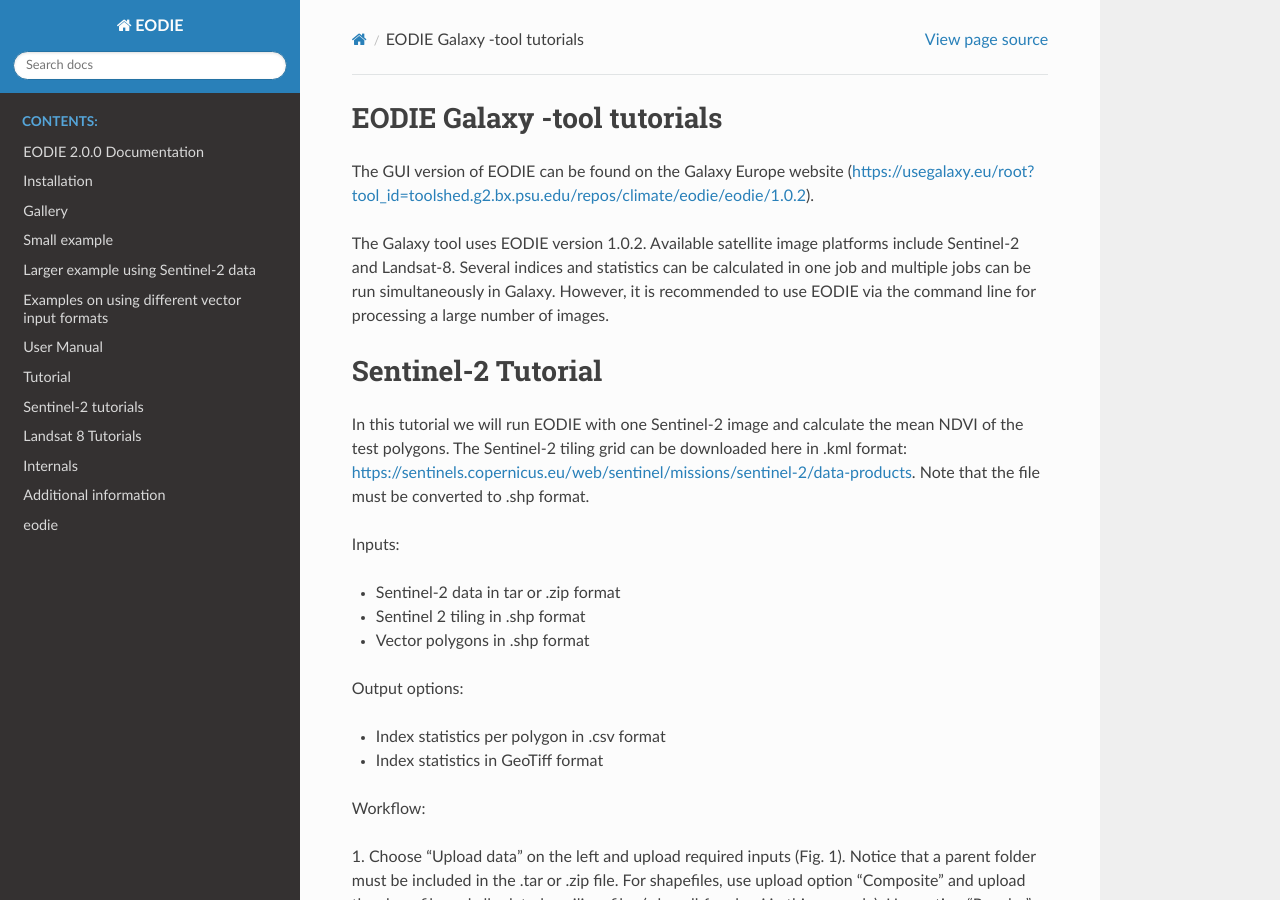
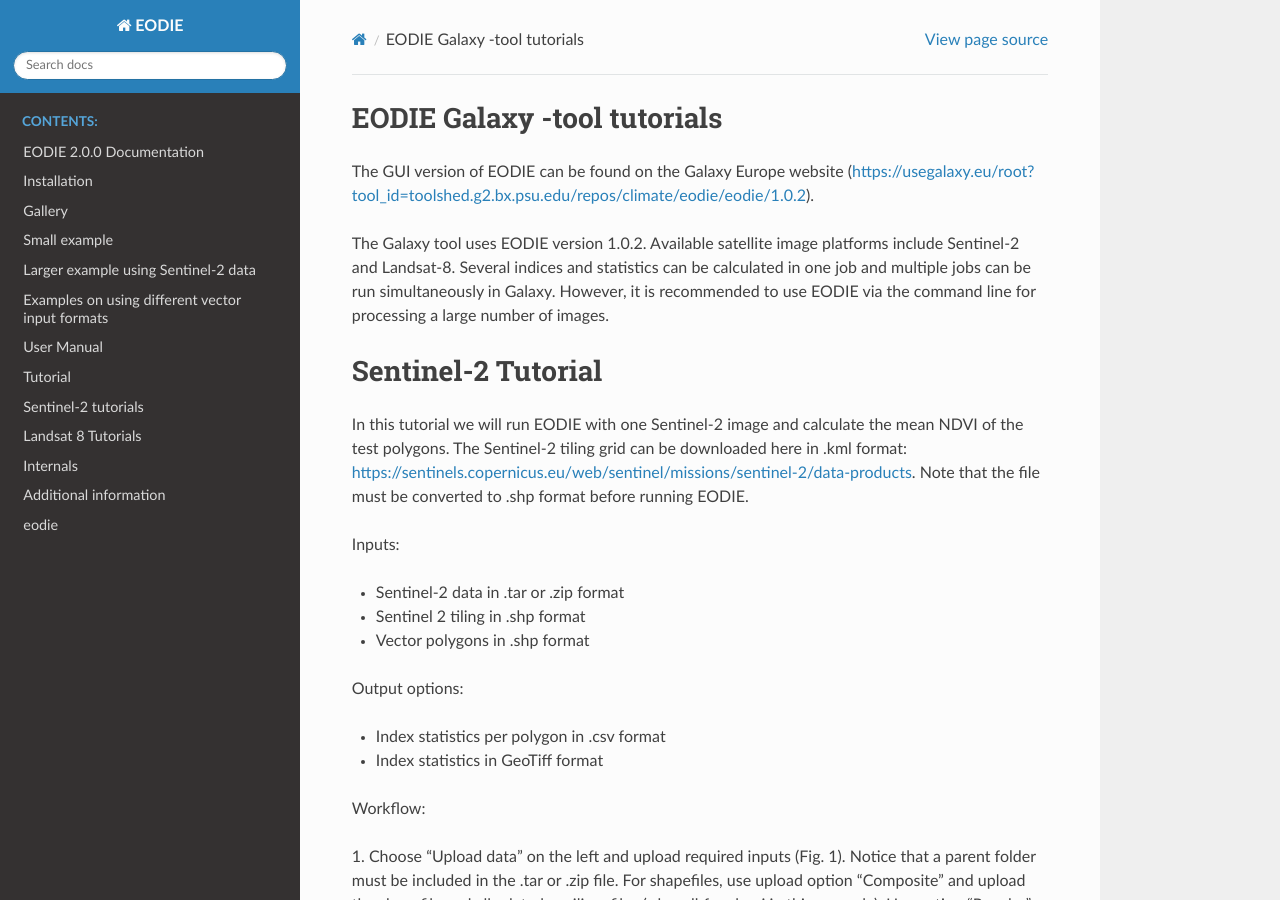
Before and after one commit to samumantha/EODIE, a Sphinx documentation site: the page built from docs/galaxy.rst, in a window 1280 px wide and 900 px high. Built offline with Sphinx 7.4.7 and the Read the Docs theme 2.0.0, drawn with Linux system fonts in a browser that asks for light colours.

Commit message:
Small fixes

```diff
--- a/docs/galaxy.rst
+++ b/docs/galaxy.rst
@@ -17,11 +17,11 @@
 In this tutorial we will run EODIE with one Sentinel-2 image and calculate the mean NDVI of the
 test polygons. The Sentinel-2 tiling grid can be downloaded here in .kml format:
 https://sentinels.copernicus.eu/web/sentinel/missions/sentinel-2/data-products.
-Note that the file must be converted to .shp format.
+Note that the file must be converted to .shp format before running EODIE.
 
 | Inputs:
 
-- Sentinel-2 data in tar or .zip format
+- Sentinel-2 data in .tar or .zip format
 - Sentinel 2 tiling in .shp format
 - Vector polygons in .shp format
 
@@ -122,7 +122,7 @@
 1. Upload input files to Galaxy.
 
 2. Select EODIE-tool and define inputs (Fig. 5). Remember to select "Landsat-8" as platform type and specify the
-name of the id  column.
+name of the id column.
 
 3. Choose time frame, indices and statistics under "Advanced options" and click "Execute".
 
```
